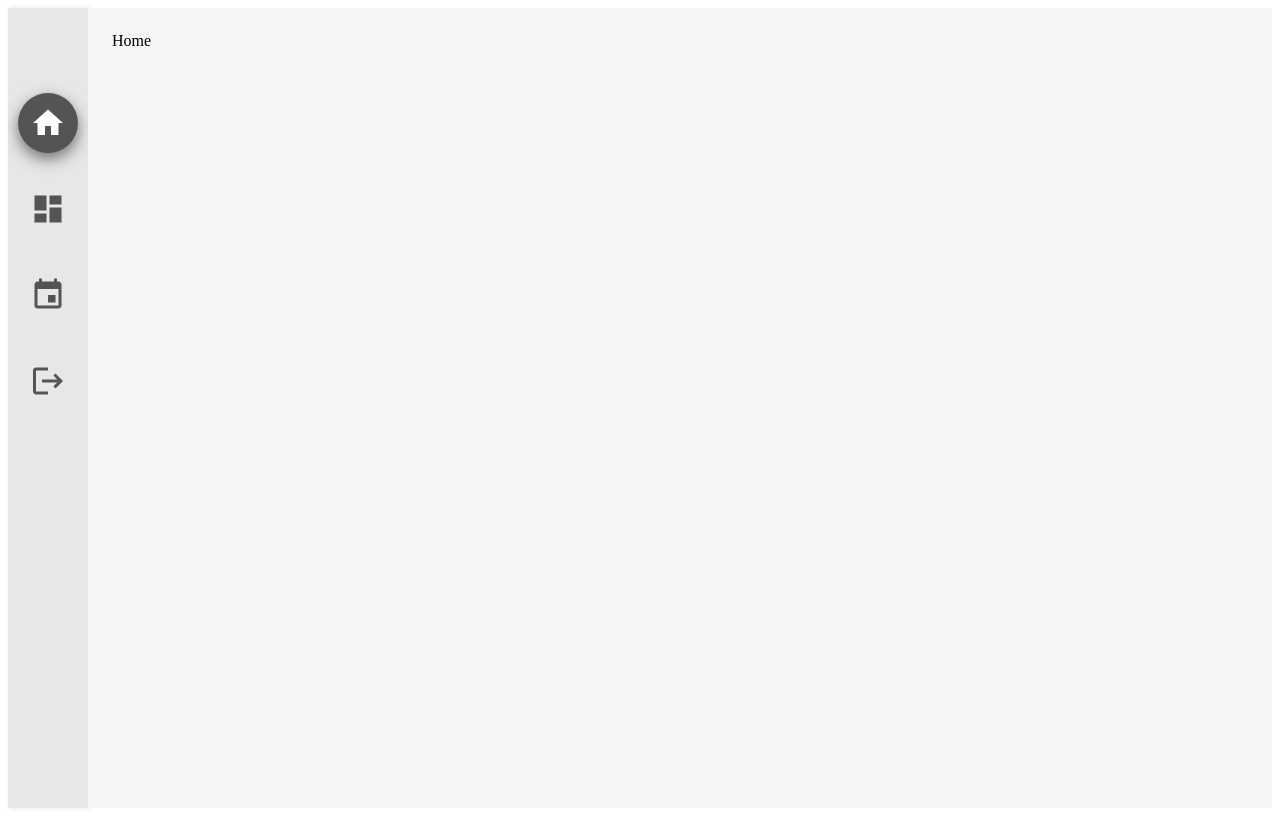
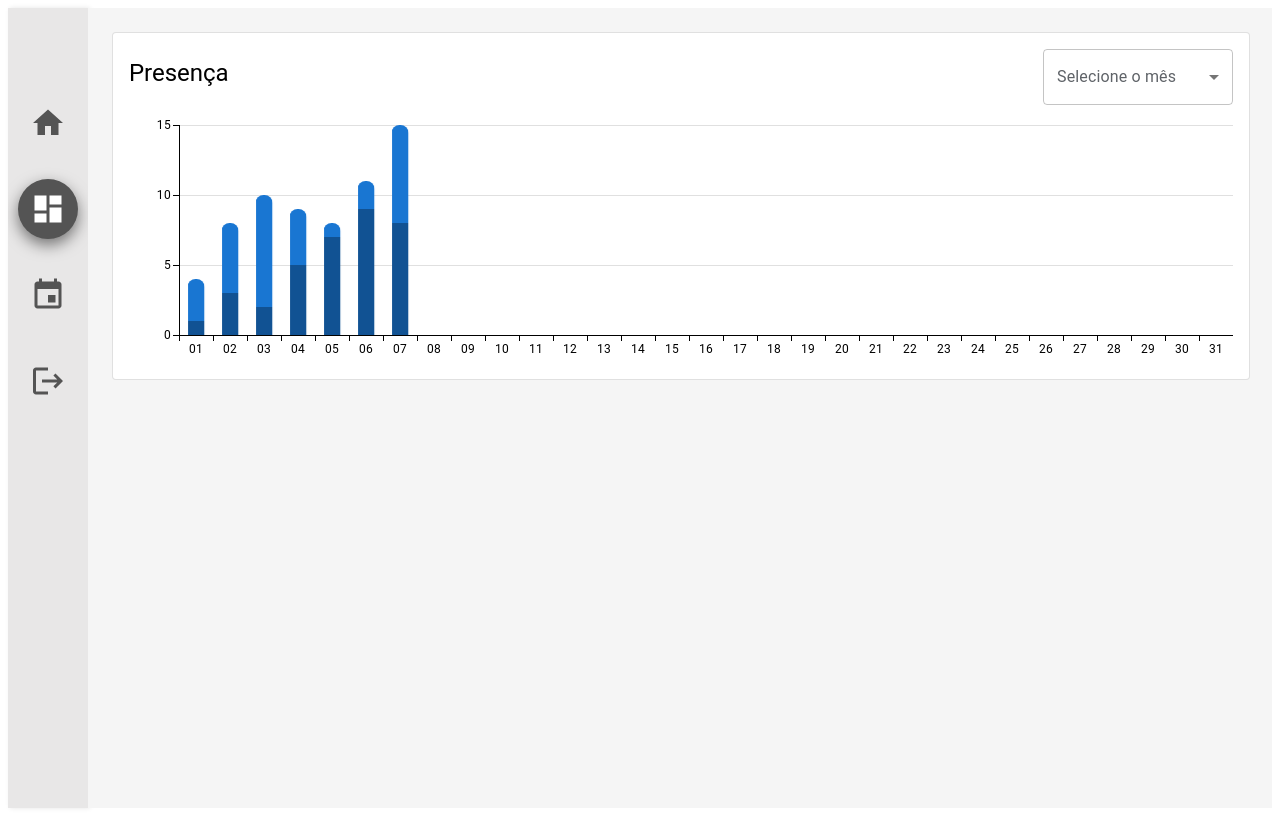
Before and after one commit to EnzoMPP/PIEX, a React (Vite) app: page /dashboard in a window 1280 px wide. Before the commit this address led to /home. Built offline with nearby package versions, Linux system fonts and the light colour scheme.

Commit message:
feat: Início do componente Dashboard

```diff
--- a/package.json
+++ b/package.json
@@ -15,6 +15,7 @@
     "@mui/icons-material": "^6.1.5",
     "@mui/material": "^6.1.5",
     "@mui/toolpad-core": "^0.1.51",
+    "@mui/x-charts": "^7.22.0",
     "react": "^18.3.1",
     "react-dom": "^18.3.1",
     "react-router-dom": "^6.27.0"
--- a/src/components/Layout.jsx
+++ b/src/components/Layout.jsx
@@ -1,26 +1,33 @@
 import React, { useState } from "react";
 import { Outlet, Link, useLocation } from "react-router-dom";
-import { Box, List, ListItem, ListItemIcon, Avatar, Typography } from "@mui/material";
-import HomeIcon from '@mui/icons-material/Home';
-import DashboardIcon from '@mui/icons-material/Dashboard';
-import EventIcon from '@mui/icons-material/Event';
-import LogoutIcon from '@mui/icons-material/Logout';
-import { createTheme, ThemeProvider } from '@mui/material/styles';
+import {
+  Box,
+  List,
+  ListItem,
+  ListItemIcon,
+  Avatar,
+  Typography,
+} from "@mui/material";
+import HomeIcon from "@mui/icons-material/Home";
+import DashboardIcon from "@mui/icons-material/Dashboard";
+import EventIcon from "@mui/icons-material/Event";
+import LogoutIcon from "@mui/icons-material/Logout";
+import { createTheme, ThemeProvider } from "@mui/material/styles";
 
 // Criando o tema claro
 const theme = createTheme({
   palette: {
-        mode: 'light', // Define o modo claro
+    mode: "light", // Define o modo claro
     primary: {
-            main: '#1976d2', // Cor primária
+      main: "#1976d2", // Cor primária
     },
     background: {
-            default: '#f5f5f5', // Cor de fundo principal da aplicação
-            paper: '#ffffff',   // Cor de fundo dos elementos de "papel"
+      default: "#f5f5f5", // Cor de fundo principal da aplicação
+      paper: "#ffffff", // Cor de fundo dos elementos de "papel"
     },
     text: {
-            primary: '#000000', // Cor do texto principal
-            secondary: '#5f6368', // Cor do texto secundário
+      primary: "#000000", // Cor do texto principal
+      secondary: "#5f6368", // Cor do texto secundário
     },
   },
 });
@@ -40,84 +47,93 @@ export const Layout = () => {
 
   return (
     <ThemeProvider theme={theme}>
-            <Box sx={{ display: 'flex', height: '100vh' }}>
+      <Box sx={{ display: "flex", height: "100vh" }}>
         {/* Barra lateral */}
         <Box
-                    onMouseEnter={handleMouseEnter}  // Abre quando o mouse passa por cima
-                    onMouseLeave={handleMouseLeave}  // Fecha quando o mouse sai
+          onMouseEnter={handleMouseEnter} // Abre quando o mouse passa por cima
+          onMouseLeave={handleMouseLeave} // Fecha quando o mouse sai
           sx={{
-                        width: isExpanded ? 240 : 80,  // Largura da barra lateral dependendo do estado de expansão
-                        height: '100vh',  // Altura da barra lateral ocupando toda a tela
-                        bgcolor: '#E8E7E7',  // Cor de fundo da barra lateral
-                        display: 'flex',
-                        flexDirection: 'column',
-                        alignItems: isExpanded ? 'flex-start' : 'center',  // Alinhamento dos itens
-                        overflowY: 'auto',
-                        transition: 'width 0.5s ease-in-out',  // Transição suave para a mudança de largura
-                        boxShadow: '2px 0 5px rgba(0, 0, 0, 0.1)',  // Sombra leve na barra lateral
+            width: isExpanded ? 240 : 80, // Largura da barra lateral dependendo do estado de expansão
+            height: "100vh", // Altura da barra lateral ocupando toda a tela
+            bgcolor: "#E8E7E7", // Cor de fundo da barra lateral
+            display: "flex",
+            flexDirection: "column",
+            alignItems: isExpanded ? "flex-start" : "center", // Alinhamento dos itens
+            overflowY: "auto",
+            transition: "width 0.5s ease-in-out", // Transição suave para a mudança de largura
+            boxShadow: "2px 0 5px rgba(0, 0, 0, 0.1)", // Sombra leve na barra lateral
           }}
         >
-
           {/* Logo/Imagem no topo da barra lateral */}
           <Avatar
             src="../public/judoPerfil3.svg" // URL da imagem
             alt="Logo"
             sx={{
-                            width: 100,  // Largura do avatar
-                            height: 100,  // Altura do avatar
-                            marginBottom: 3,  // Margem inferior
-                            alignSelf: 'center',  // Centraliza o avatar
-                            transition: 'opacity 0.3s ease',  // Transição suave da opacidade
-                            opacity: isExpanded ? 1 : 0,  // Mostra ou esconde o avatar conforme a barra é expandida
+              width: 100, // Largura do avatar
+              height: 100, // Altura do avatar
+              marginBottom: 3, // Margem inferior
+              alignSelf: "center", // Centraliza o avatar
+              transition: "opacity 0.3s ease", // Transição suave da opacidade
+              opacity: isExpanded ? 1 : 0, // Mostra ou esconde o avatar conforme a barra é expandida
             }}
           />
 
           {/* Lista de navegação com ícones */}
           <List>
             {[
-                            { text: 'Home', rota: 'home', icon: <HomeIcon /> },
-                            { text: 'Dashboard', rota: 'pagina1', icon: <DashboardIcon /> },
-                            { text: 'Calendario', rota: 'pagina2', icon: <EventIcon /> },
-                            { text: 'Sair', rota: 'login', icon: <LogoutIcon /> },
+              { text: "Home", rota: "home", icon: <HomeIcon /> },
+              { text: "Dashboard", rota: "dashboard", icon: <DashboardIcon /> },
+              { text: "Calendario", rota: "pagina2", icon: <EventIcon /> },
+              { text: "Sair", rota: "login", icon: <LogoutIcon /> },
             ].map((item, index) => (
               <ListItem
                 key={index}
                 button
                 component={Link}
-                                to={`/${item.rota.toLowerCase()}`}  // Gera o link para a rota correspondente
+                to={`/${item.rota.toLowerCase()}`} // Gera o link para a rota correspondente
                 sx={{
-                                    justifyContent: isExpanded ? 'flex-start' : 'center',  // Alinhamento horizontal
-                                    alignItems: 'center',  // Alinhamento vertical
-                                    color: '#545454',  // Cor inicial do item de lista
-                                    transition: 'all 0.3s ease-in-out',  // Transição suave para todas as propriedades
-                                    '&:hover': {
-                                        backgroundColor: 'transparent',  // Não muda o fundo no hover
-                                        color: '#000000',  // Muda a cor do texto no hover
+                  justifyContent: isExpanded ? "flex-start" : "center", // Alinhamento horizontal
+                  alignItems: "center", // Alinhamento vertical
+                  color: "#545454", // Cor inicial do item de lista
+                  transition: "all 0.3s ease-in-out", // Transição suave para todas as propriedades
+                  "&:hover": {
+                    backgroundColor: "transparent", // Não muda o fundo no hover
+                    color: "#000000", // Muda a cor do texto no hover
                   },
                 }}
               >
                 {/* Ícone de navegação */}
                 <ListItemIcon
                   sx={{
-                                        justifyContent: 'center',  // Centraliza o ícone
-                                        minWidth: 'auto',  // Remove o espaçamento padrão entre o ícone e o texto
-                                        color: location.pathname === `/${item.rota.toLowerCase()}`
-                                            ? '#ffffff'  // Ícone ativo fica branco
-                                            : '#545454',  // Ícone inativo fica cinza
-                                        backgroundColor: location.pathname === `/${item.rota.toLowerCase()}`
-                                            ? (isExpanded ? '#545454' : '#545454')  // Se expandido e ativo, fundo cinza
-                                            : (isExpanded ? '#ffffff' : 'none'),  // Ícones inativos não têm fundo quando fechado
-                                        padding: isExpanded ? '15px' : '8px',  // Padding ao redor do ícone
-                                        borderRadius: isExpanded ? '27px' : '20px',
-                                        marginTop: isExpanded ? '15px' : '30px',
-                                        transition: 'transform 0.3s ease-in-out, color 0.3s ease-in-out',
-                                        transform: isExpanded ? 'scale(1.2) translateY(20px)' : 'scale(1.5) translateY(-50px)',
-                                        '&:hover': {
-                                            color: '#000000',  // Muda a cor no hover
+                    justifyContent: "center", // Centraliza o ícone
+                    minWidth: "auto", // Remove o espaçamento padrão entre o ícone e o texto
+                    color:
+                      location.pathname === `/${item.rota.toLowerCase()}`
+                        ? "#ffffff" // Ícone ativo fica branco
+                        : "#545454", // Ícone inativo fica cinza
+                    backgroundColor:
+                      location.pathname === `/${item.rota.toLowerCase()}`
+                        ? isExpanded
+                          ? "#545454"
+                          : "#545454" // Se expandido e ativo, fundo cinza
+                        : isExpanded
+                          ? "#ffffff"
+                          : "none", // Ícones inativos não têm fundo quando fechado
+                    padding: isExpanded ? "15px" : "8px", // Padding ao redor do ícone
+                    borderRadius: isExpanded ? "27px" : "20px",
+                    marginTop: isExpanded ? "15px" : "30px",
+                    transition:
+                      "transform 0.3s ease-in-out, color 0.3s ease-in-out",
+                    transform: isExpanded
+                      ? "scale(1.2) translateY(20px)"
+                      : "scale(1.5) translateY(-50px)",
+                    "&:hover": {
+                      color: "#000000", // Muda a cor no hover
                     },
-                                        boxShadow: location.pathname === `/${item.rota.toLowerCase()}`
-                                            ? '0 4px 10px rgba(0, 0, 0, 0.5)'  // Sombra ao redor do ícone ativo
-                                            : 'none',  // Sem sombra para ícones inativos
+                    boxShadow:
+                      location.pathname === `/${item.rota.toLowerCase()}`
+                        ? "0 4px 10px rgba(0, 0, 0, 0.5)" // Sombra ao redor do ícone ativo
+                        : "none", // Sem sombra para ícones inativos
                   }}
                 >
                   {item.icon}
@@ -127,12 +143,13 @@ export const Layout = () => {
                 {isExpanded && (
                   <Typography
                     sx={{
-                                            marginTop: '60px',  // Distância do ícone para o texto
-                                            marginLeft: 2,  // Margem à esquerda do texto
-                                            opacity: isExpanded ? 1 : 0,  // Opacidade muda conforme a expansão da barra
-                                            transition: 'opacity 0.3s ease-in-out, color 0.3s ease-in-out',
-                                            '&:hover': {
-                                                color: '#000',  // Muda a cor do texto no hover
+                      marginTop: "60px", // Distância do ícone para o texto
+                      marginLeft: 2, // Margem à esquerda do texto
+                      opacity: isExpanded ? 1 : 0, // Opacidade muda conforme a expansão da barra
+                      transition:
+                        "opacity 0.3s ease-in-out, color 0.3s ease-in-out",
+                      "&:hover": {
+                        color: "#000", // Muda a cor do texto no hover
                       },
                     }}
                   >
@@ -145,7 +162,10 @@ export const Layout = () => {
         </Box>
 
         {/* Conteúdo principal */}
-                <Box component="main" sx={{ flexGrow: 1, p: 3, bgcolor: theme.palette.background.default }}>
+        <Box
+          component="main"
+          sx={{ flexGrow: 1, p: 3, bgcolor: theme.palette.background.default }}
+        >
           <Outlet />
         </Box>
       </Box>
--- /dev/null
+++ b/src/pages/Dashboard.jsx
@@ -0,0 +1,139 @@
+import { MenuItem, TextField } from "@mui/material";
+import Card from "@mui/material/Card";
+import CardContent from "@mui/material/CardContent";
+import Stack from "@mui/material/Stack";
+import { useTheme } from "@mui/material/styles";
+import Typography from "@mui/material/Typography";
+import { BarChart } from "@mui/x-charts/BarChart";
+import React, { useState } from "react";
+
+export const Dashboard = () => {
+  const theme = useTheme();
+  const [state, setState] = useState(0);
+
+  const colorPalette = [
+    (theme.vars || theme).palette.primary.dark,
+    (theme.vars || theme).palette.primary.main,
+    (theme.vars || theme).palette.primary.light,
+  ];
+
+  const mes = [
+    "Janeiro",
+    "Fevereiro",
+    "Março",
+    "Abril",
+    "Maio",
+    "Junho",
+    "Julho",
+    "Agosto",
+    "Setembro",
+    "Outubro",
+    "Novembro",
+    "Dezembro",
+  ];
+
+  const dia = [
+    "01",
+    "02",
+    "03",
+    "04",
+    "05",
+    "06",
+    "07",
+    "08",
+    "09",
+    "10",
+    "11",
+    "12",
+    "13",
+    "14",
+    "15",
+    "16",
+    "17",
+    "18",
+    "19",
+    "20",
+    "21",
+    "22",
+    "23",
+    "24",
+    "25",
+    "26",
+    "27",
+    "28",
+    "29",
+    "30",
+    "31",
+  ];
+
+  return (
+    <Card variant="outlined" sx={{ width: "100%" }}>
+      <CardContent>
+        <Stack sx={{ justifyContent: "space-between" }}>
+          <Stack
+            direction="row"
+            sx={{
+              alignContent: {
+                xs: "center",
+                sm: "flex-start",
+              },
+              alignItems: "center",
+              gap: 1,
+              justifyContent: "space-between",
+            }}
+          >
+            <Typography component="h2" variant="h5" gutterBottom>
+              Presença
+            </Typography>
+            <TextField
+              select
+              id="mes"
+              defaultValue=""
+              label="Selecione o mês"
+              sx={{ minWidth: 190 }}
+            >
+              {mes.map((x) => (
+                <MenuItem key={x} value={x}>
+                  {x}
+                </MenuItem>
+              ))}
+            </TextField>
+          </Stack>
+        </Stack>
+        <BarChart
+          borderRadius={8}
+          colors={colorPalette}
+          xAxis={[
+            {
+              scaleType: "band",
+              categoryGapRatio: 0.5,
+              data: dia,
+            },
+          ]}
+          series={[
+            {
+              id: "presença",
+              label: "Presença",
+              data: [1, 3, 2, 5, 7, 9, 8],
+              stack: "A",
+            },
+            {
+              id: "faltas",
+              label: "Faltas",
+              data: [3, 5, 8, 4, 1, 2, 7],
+              stack: "A",
+            },
+          ]}
+          height={250}
+          margin={{ left: 50, right: 0, top: 20, bottom: 20 }}
+          grid={{ horizontal: true }}
+          slotProps={{
+            legend: {
+              hidden: true,
+            },
+          }}
+        />
+      </CardContent>
+    </Card>
+  );
+};
--- a/src/pages/Pagina1.jsx
+++ /dev/null
@@ -1,12 +0,0 @@
-import React from "react";
-
-export const Pagina1 = () => {
-
-
-    return(
-
-        <div>
-            Pagina1
-        </div>
-    )
-}
--- a/src/routes/Router.jsx
+++ b/src/routes/Router.jsx
@@ -1,7 +1,7 @@
 import React from "react";
 import { BrowserRouter, Route, Routes, Navigate } from "react-router-dom";
 import { Login } from "../pages/login";
-import { Pagina1 } from "../pages/pagina1";
+import { Dashboard } from "../pages/Dashboard";
 import { Pagina2 } from "../pages/pagina2";
 import { Pagina3 } from "../pages/pagina3";
 import { Home } from "../pages/home";
@@ -17,7 +17,7 @@ export const Rotas = () => {
         {/* Layout aplicado a todas as outras páginas */}
         <Route path="/" element={<Layout />}>
           <Route path="home" element={<Home />} />
-                    <Route path="pagina1" element={<Pagina1 />} />
+          <Route path="dashboard" element={<Dashboard />} />
           <Route path="pagina2" element={<Pagina2 />} />
           <Route path="pagina3" element={<Pagina3 />} />
 
```
Also changed, not shown: 1 other file (tests, documents, lock files or other folders). Lines whose indentation alone changed are shown as unchanged.
